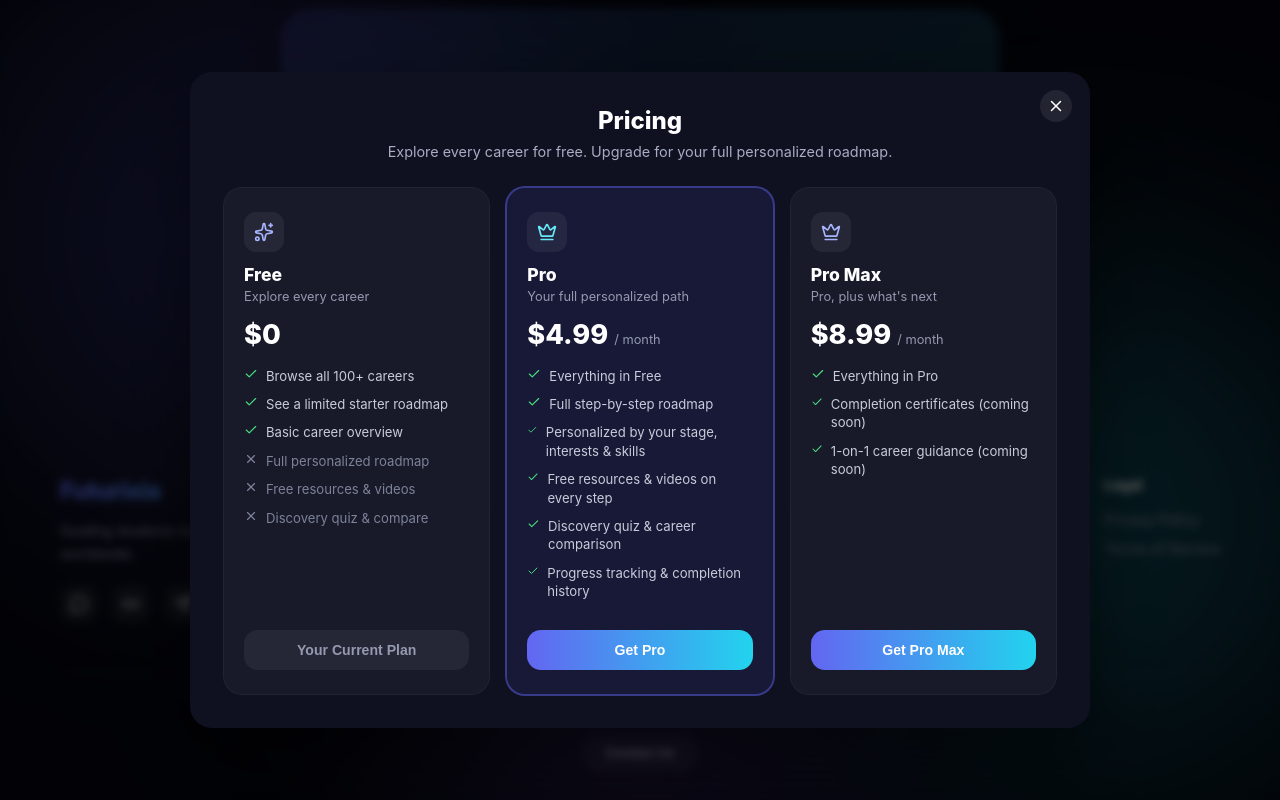
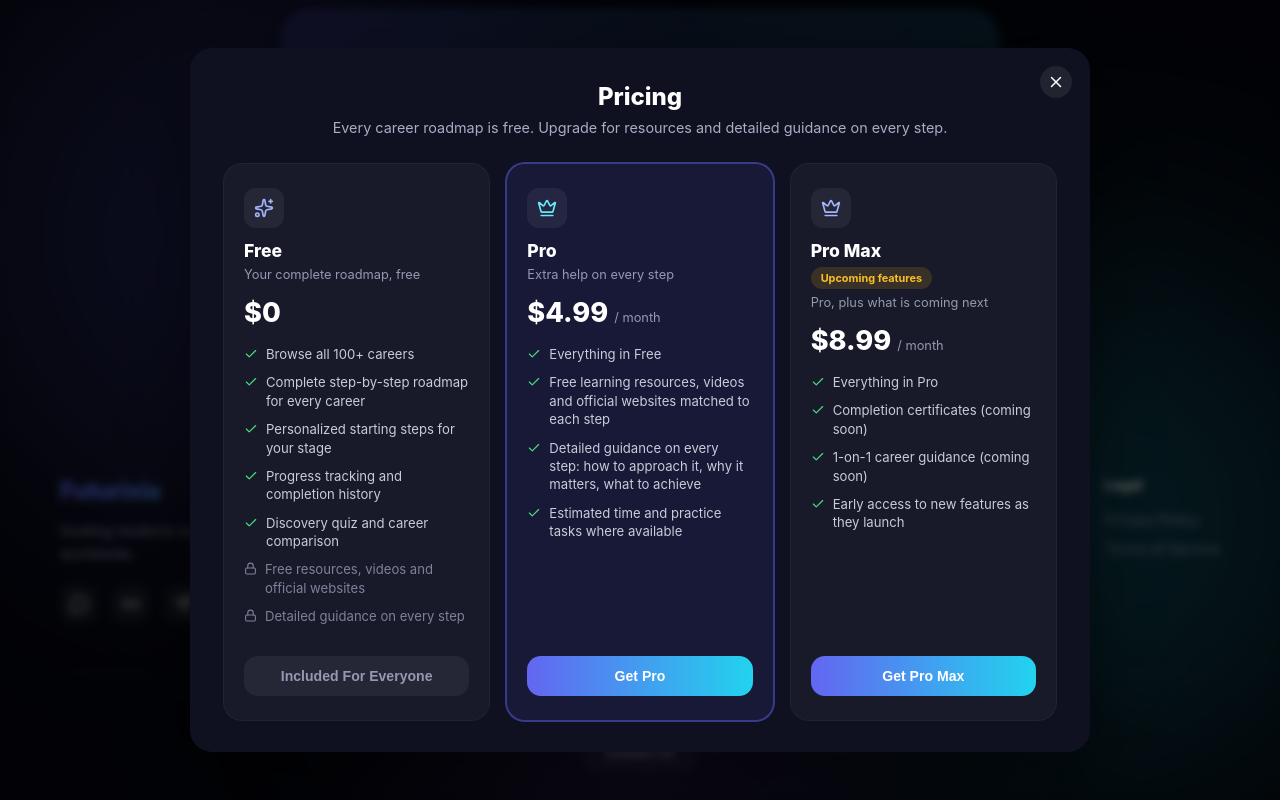
Before and after one commit to zoeabhishek-dev/futurixia, a React (Vite) app: page / in a window 1280 px wide. Both pictures are taken after a click on the link "Pricing". Shown: the part 2776-3576 px from the top of the page. Built offline with nearby package versions, Linux system fonts and the light colour scheme; no server answers.

Commit message:
New plan structure: Free gets full roadmap, Pro unlocks resources and step guidance, Pro Max shows upcoming features

```diff
--- a/src/components/PricingModal.jsx
+++ b/src/components/PricingModal.jsx
@@ -1,6 +1,6 @@
 import { useState } from "react"
 import { AnimatePresence, motion } from "framer-motion"
-import { X, Check, Sparkles, Crown } from "lucide-react"
+import { X, Check, Sparkles, Crown, Lock } from "lucide-react"
 
 function detectIsIndia() {
   try {
@@ -21,13 +21,18 @@ function PricingModal({ isOpen, onClose, studentCountry }) {
       icon: Sparkles,
       priceINR: "₹0",
       priceUSD: "$0",
-      tagline: "Explore every career",
+      tagline: "Your complete roadmap, free",
       features: [
         "Browse all 100+ careers",
-        "See a limited starter roadmap",
-        "Basic career overview",
+        "Complete step-by-step roadmap for every career",
+        "Personalized starting steps for your stage",
+        "Progress tracking and completion history",
+        "Discovery quiz and career comparison",
       ],
-      locked: ["Full personalized roadmap", "Free resources & videos", "Discovery quiz & compare"],
+      locked: [
+        "Free resources, videos and official websites",
+        "Detailed guidance on every step",
+      ],
     },
     {
       name: "Pro",
@@ -35,15 +40,13 @@ function PricingModal({ isOpen, onClose, studentCountry }) {
       priceINR: "₹299",
       priceUSD: "$4.99",
       period: "/ month",
-      tagline: "Your full personalized path",
+      tagline: "Extra help on every step",
       highlight: true,
       features: [
         "Everything in Free",
-        "Full step-by-step roadmap",
-        "Personalized by your stage, interests & skills",
-        "Free resources & videos on every step",
-        "Discovery quiz & career comparison",
-        "Progress tracking & completion history",
+        "Free learning resources, videos and official websites matched to each step",
+        "Detailed guidance on every step: how to approach it, why it matters, what to achieve",
+        "Estimated time and practice tasks where available",
       ],
       locked: [],
     },
@@ -53,11 +56,13 @@ function PricingModal({ isOpen, onClose, studentCountry }) {
       priceINR: "₹499",
       priceUSD: "$8.99",
       period: "/ month",
-      tagline: "Pro, plus what's next",
+      tagline: "Pro, plus what is coming next",
+      badge: "Upcoming features",
       features: [
         "Everything in Pro",
         "Completion certificates (coming soon)",
         "1-on-1 career guidance (coming soon)",
+        "Early access to new features as they launch",
       ],
       locked: [],
     },
@@ -86,7 +91,7 @@ function PricingModal({ isOpen, onClose, studentCountry }) {
 
             <h3 style={styles.title}>Pricing</h3>
             <p style={styles.subtitle}>
-              Explore every career for free. Upgrade for your full personalized roadmap.
+              Every career roadmap is free. Upgrade for resources and detailed guidance on every step.
             </p>
 
             <div style={styles.tiersRow}>
@@ -101,6 +106,7 @@ function PricingModal({ isOpen, onClose, studentCountry }) {
                       <Icon size={20} color={tier.highlight ? "#67e8f9" : "#a5b4fc"} />
                     </div>
                     <h4 style={styles.tierName}>{tier.name}</h4>
+                    {tier.badge && <span style={styles.badge}>{tier.badge}</span>}
                     <p style={styles.tierTagline}>{tier.tagline}</p>
                     <div style={styles.priceRow}>
                       <span style={styles.price}>{isIndia ? tier.priceINR : tier.priceUSD}</span>
@@ -113,13 +119,13 @@ function PricingModal({ isOpen, onClose, studentCountry }) {
                     <ul style={styles.featureList}>
                       {tier.features.map((f) => (
                         <li key={f} style={styles.featureItem}>
-                          <Check size={14} color="#4ade80" />
+                          <Check size={14} color="#4ade80" style={{ flexShrink: 0, marginTop: 2 }} />
                           <span>{f}</span>
                         </li>
                       ))}
                       {tier.locked.map((f) => (
                         <li key={f} style={styles.lockedItem}>
-                          <X size={14} color="#7d8299" />
+                          <Lock size={13} color="#7d8299" style={{ flexShrink: 0, marginTop: 2 }} />
                           <span>{f}</span>
                         </li>
                       ))}
@@ -130,7 +136,7 @@ function PricingModal({ isOpen, onClose, studentCountry }) {
                       onClick={() => tier.name !== "Free" && setShowComingSoon(true)}
                       disabled={tier.name === "Free"}
                     >
-                      {tier.name === "Free" ? "Your Current Plan" : `Get ${tier.name}`}
+                      {tier.name === "Free" ? "Included For Everyone" : `Get ${tier.name}`}
                     </button>
                   </div>
                 )
@@ -139,7 +145,7 @@ function PricingModal({ isOpen, onClose, studentCountry }) {
 
             {showComingSoon && (
               <p style={styles.comingSoonNote}>
-                Online payments are being set up — subscriptions will be available to purchase very soon.
+                Online payments are being set up. Subscriptions will be available to purchase very soon.
               </p>
             )}
           </motion.div>
@@ -160,7 +166,8 @@ const styles = {
   tierCardHighlight: { background: "rgba(99,102,241,0.1)", boxShadow: "0 0 0 2px rgba(99,102,241,0.5)" },
   tierIconWrap: { display: "flex", alignItems: "center", justifyContent: "center", width: "40px", height: "40px", borderRadius: "12px", background: "rgba(255,255,255,0.06)", marginBottom: "12px" },
   tierName: { fontSize: "1.1rem", fontWeight: 800, color: "#fff" },
-  tierTagline: { color: "#9599b0", fontSize: "0.8rem", marginTop: "4px", marginBottom: "14px" },
+  badge: { display: "inline-block", alignSelf: "flex-start", marginTop: "6px", background: "rgba(251,191,36,0.14)", color: "#fbbf24", fontSize: "0.68rem", fontWeight: 700, padding: "4px 10px", borderRadius: "20px" },
+  tierTagline: { color: "#9599b0", fontSize: "0.8rem", marginTop: "6px", marginBottom: "14px" },
   priceRow: { display: "flex", alignItems: "baseline", gap: "6px" },
   price: { fontSize: "1.7rem", fontWeight: 800, color: "#fff" },
   period: { color: "#9599b0", fontSize: "0.8rem" },
--- a/src/pages/RoadmapDetail.jsx
+++ b/src/pages/RoadmapDetail.jsx
@@ -113,6 +113,7 @@ import {
   BookOpen,
   AlertTriangle,
   GitBranch,
+  Lock,
 } from "lucide-react"
 import { supabase } from "../supabaseClient"
 import PricingModal from "../components/PricingModal"
@@ -124,7 +125,7 @@ import {
   STAGE_LABELS,
 } from "../lib/personalization"
 
-const FREE_STEP_LIMIT = 10
+const GUEST_STEP_LIMIT = 10
 
 const STEP_TYPE_ICONS = {
   education: GraduationCap,
@@ -304,9 +305,7 @@ function RoadmapDetail() {
           const doneSet = new Set(progressData.map((p) => p.step_id))
           setCompletedStepIds(doneSet)
 
-          const visibleNow = proNow
-            ? [...matchedIntro, ...core]
-            : core.slice(0, FREE_STEP_LIMIT)
+          const visibleNow = [...matchedIntro, ...core]
           const firstOpen = visibleNow.find((s) => !doneSet.has(s.id))
           if (firstOpen && proNow) setExpandedIds(new Set([firstOpen.id]))
         }
@@ -330,7 +329,7 @@ function RoadmapDetail() {
 
     const isCompleted = completedStepIds.has(stepId)
     const fullSteps = [...introSteps, ...coreSteps]
-    const visibleSteps = isPro ? fullSteps : coreSteps.slice(0, FREE_STEP_LIMIT)
+    const visibleSteps = fullSteps
 
     if (isCompleted) {
       await supabase
@@ -364,7 +363,7 @@ function RoadmapDetail() {
       }
 
       const allNowDone =
-        isPro && fullSteps.length > 0 && fullSteps.every((s) => updatedCompletedIds.has(s.id))
+        fullSteps.length > 0 && fullSteps.every((s) => updatedCompletedIds.has(s.id))
 
       if (allNowDone) {
         await supabase.from("roadmap_completions").upsert(
@@ -412,12 +411,11 @@ function RoadmapDetail() {
     )
   }
 
-  const visibleIntroSteps = isPro ? introSteps : []
-  const visibleCoreSteps = isPro ? coreSteps : coreSteps.slice(0, FREE_STEP_LIMIT)
+  const isGuest = !userId
+  const visibleIntroSteps = introSteps
+  const visibleCoreSteps = isGuest ? coreSteps.slice(0, GUEST_STEP_LIMIT) : coreSteps
   const combinedSteps = [...visibleIntroSteps, ...visibleCoreSteps]
-  const lockedStepCount = isPro
-    ? 0
-    : introSteps.length + Math.max(coreSteps.length - FREE_STEP_LIMIT, 0)
+  const lockedStepCount = isGuest ? Math.max(coreSteps.length - GUEST_STEP_LIMIT, 0) : 0
 
   const completedCount = combinedSteps.filter((s) => completedStepIds.has(s.id)).length
   const progressPercent =
@@ -585,6 +583,13 @@ function RoadmapDetail() {
               </button>
             )}
 
+            {userId && !isPro && (
+              <button style={styles.detailsToggle} onClick={() => setShowPricing(true)}>
+                <Lock size={14} />
+                Unlock details & free resources
+              </button>
+            )}
+
             {isPro && isExpanded && step.why_it_matters && (
               <div style={styles.enrichedBox}>
                 <span style={styles.enrichedLabel}>Why This Matters</span>
@@ -740,7 +745,7 @@ function RoadmapDetail() {
               <span style={styles.progressLabel}>
                 {completedCount} of {combinedSteps.length} steps completed
               </span>
-              {isPro && progressPercent === 100 && combinedSteps.length > 0 && (
+              {!isGuest && progressPercent === 100 && combinedSteps.length > 0 && (
                 <span style={styles.completeBadge}>
                   <Trophy size={13} />
                   Roadmap Complete!
@@ -758,15 +763,10 @@ function RoadmapDetail() {
 
           {!userId && (
             <p style={styles.introMissingNote}>
-              Log in and complete your profile to see more of this roadmap.
+              Log in free and complete your profile to see the full roadmap, including starting steps chosen for your stage.
             </p>
           )}
-          {userId && !isPro && introSteps.length > 0 && (
-            <p style={styles.introMissingNote}>
-              Upgrade to Pro to unlock the personalized starting steps chosen for your stage.
-            </p>
-          )}
-          {userId && isPro && introSteps.length === 0 && (
+          {userId && introSteps.length === 0 && (
             <p style={styles.introMissingNote}>
               Personalized starting steps for your stage are coming soon for this career, showing the full core roadmap below.
             </p>
@@ -874,7 +874,7 @@ function RoadmapDetail() {
 
         <h2 style={styles.roadmapHeading}>Your Complete Step-by-Step Roadmap</h2>
 
-        {isPro && stageLabel && (
+        {stageLabel && (
           <div style={styles.stageBanner}>
             <span style={styles.stageBannerLabel}>Your Stage: {stageLabel}</span>
             <p style={styles.stageBannerText}>
@@ -899,6 +899,18 @@ function RoadmapDetail() {
           </div>
         )}
 
+        {userId && !isPro && (
+          <div style={{ ...styles.upgradeBanner, marginTop: 0, marginBottom: "24px" }}>
+            <span style={styles.upgradeBannerTitle}>Want more help on every step?</span>
+            <p style={styles.upgradeBannerText}>
+              Pro unlocks free learning resources, videos, official websites, and detailed guidance on every step.
+            </p>
+            <button style={styles.upgradeBannerBtn} onClick={() => setShowPricing(true)}>
+              See Plans
+            </button>
+          </div>
+        )}
+
         <div style={styles.timeline}>
           {combinedSteps.map((step, i) =>
             renderStepCard(
@@ -912,15 +924,13 @@ function RoadmapDetail() {
         {lockedStepCount > 0 && (
           <div style={styles.upgradeBanner}>
             <span style={styles.upgradeBannerTitle}>
-              {lockedStepCount} more personalized steps, free resources & videos are waiting
+              {lockedStepCount} more steps are waiting for you
             </span>
             <p style={styles.upgradeBannerText}>
-              {userId
-                ? "Upgrade to Pro to unlock your full, personalized roadmap for this career."
-                : "Log in and upgrade to Pro to unlock your full, personalized roadmap."}
+              Log in for free to see the complete step-by-step roadmap for this career.
             </p>
-            <button style={styles.upgradeBannerBtn} onClick={() => setShowPricing(true)}>
-              See Plans
+            <button style={styles.upgradeBannerBtn} onClick={() => navigate("/login")}>
+              Log In Free
             </button>
           </div>
         )}
```
